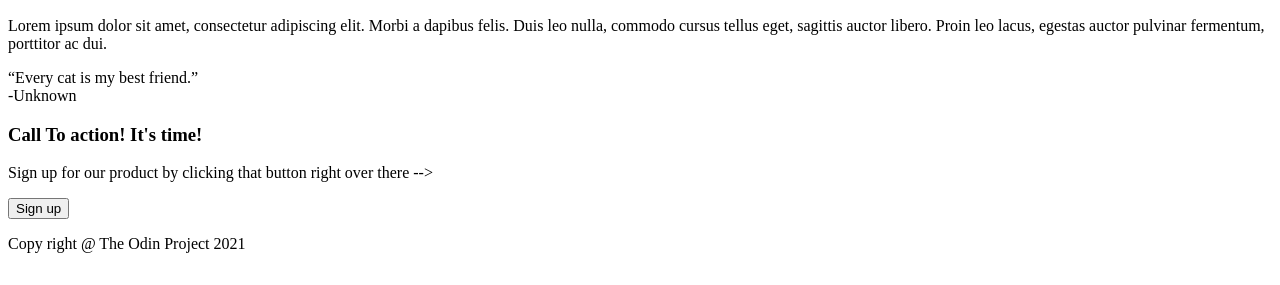
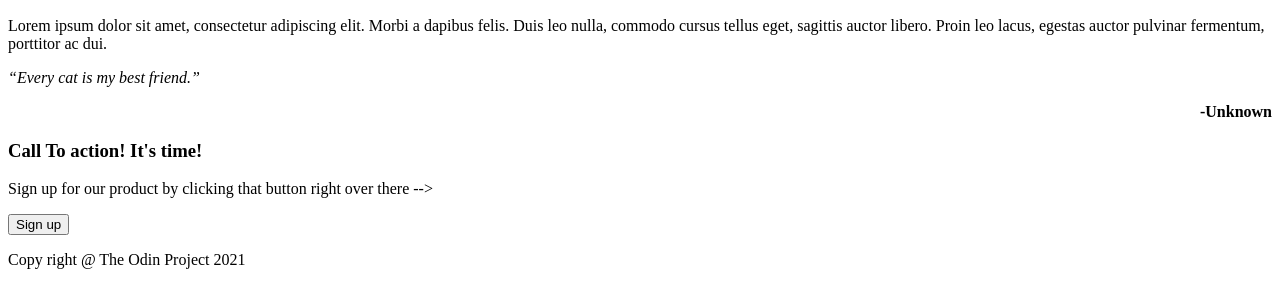
Before and after one commit to pbaki/Landing-Page-Project_Odin, a plain HTML site: page index.html in a window 1280 px wide. Shown: the part 2067-2352 px from the top of the page. Drawn offline with Linux system fonts and the light colour scheme.

Commit message:
strong tag for header logo, paragraph align in Quote class

```diff
--- a/index.html
+++ b/index.html
@@ -10,7 +10,7 @@
 <body>
     <div class="Header">
         <div class="Logo">
-            <p> Header Logo </p>
+            <p> <strong>Header Logo</strong> </p>
         </div>
         <div class="Link-1">
             <p> Header link one </p>
@@ -63,8 +63,8 @@
         </div>
     </div>
     <div class="Quote">
-        <p>“Every cat is my best friend.”
-            <br>-Unknown </p>
+        <p><i> “Every cat is my best friend.” </i>
+            <p style="text-align: right;"><strong> -Unknown </strong></p></p>
     </div>
     <div class="Call-to-action">
         <div class="Call-to-action-text">
```
